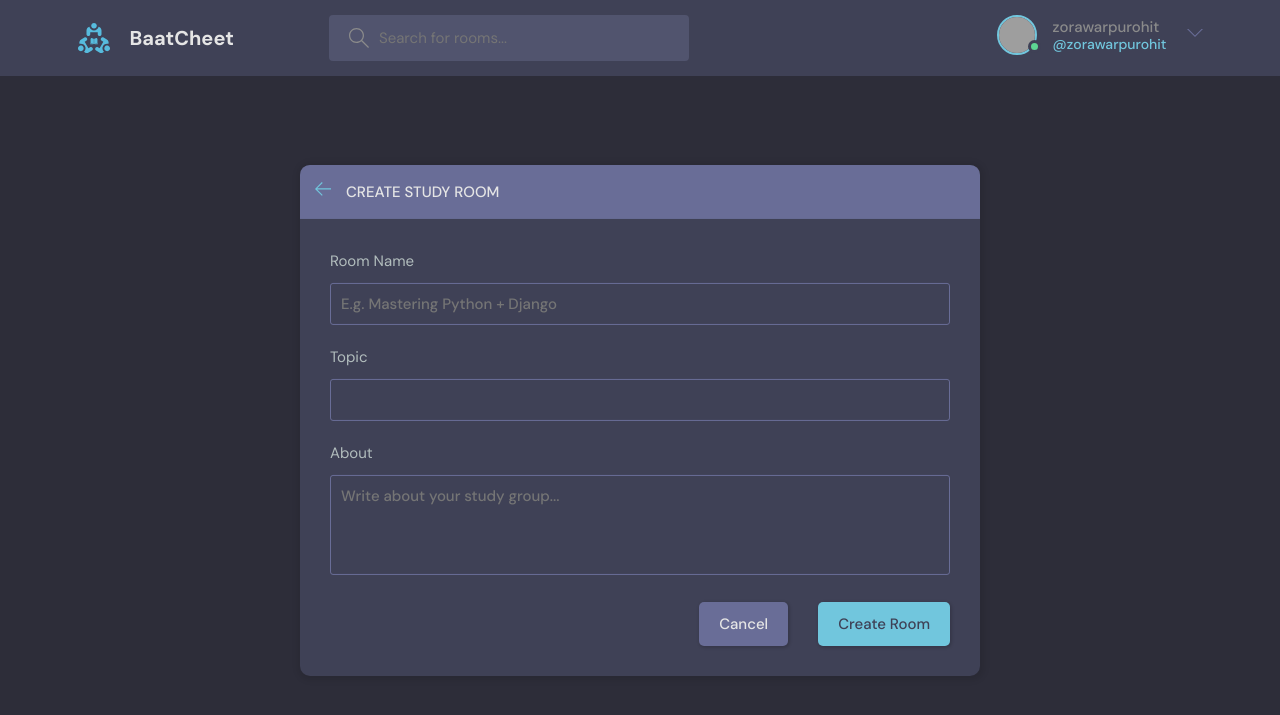
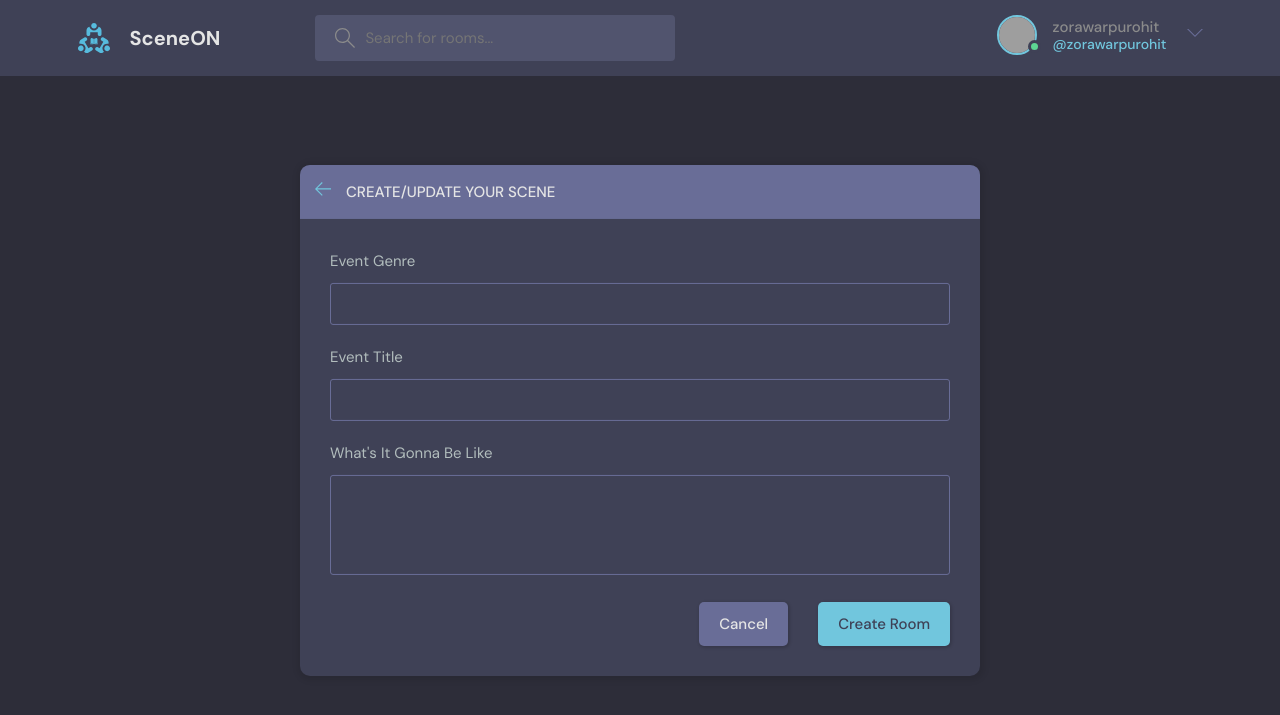
Before and after one commit to zora89/django_basics, a Django app: page /createroom/ in a window 1280 px wide. Shown: the top 715 px of the page. Run offline with Django 4.2, Linux system fonts and the light colour scheme; a user stored in the database is signed in; data comes from the database, SQL or seed files in the repository; both versions use the stored data as it was after the commit; grey boxes are pictures that could not be loaded.

Commit message:
form fields tweaked

```diff
--- a/baatcheet/base/templates/base/room_form.html
+++ b/baatcheet/base/templates/base/room_form.html
@@ -8,7 +8,7 @@
       <div class="layout__box">
         <div class="layout__boxHeader">
           <div class="layout__boxTitle">
-            <a href="index.html">
+            <a href="{% url 'home' %}l">
               <svg version="1.1" xmlns="http://www.w3.org/2000/svg" width="32" height="32" viewBox="0 0 32 32">
                 <title>arrow-left</title>
                 <path
@@ -16,18 +16,46 @@
                 </path>
               </svg>
             </a>
-            <h3>Create Study Room</h3>
+            <h3>Create/Update Your Scene</h3>
           </div>
         </div>
         <div class="layout__body">
-          <form class="form" action="#">
+          <form class="form" action="" method = "POST" >
+            {% csrf_token %}
+
             <div class="form__group">
-              <label for="room_name">Room Name</label>
-              <input id="room_name" name="room_name" type="text" placeholder="E.g. Mastering Python + Django" />
+              <label for="room_topic">Event Genre</label>
+              <input required type = "text" name ="topic" list="topic-list" />
+              <datalist id="topic-list">
+                <select id="room_topic">
+                  {% for topic in topics %}
+                  <option value="{{topic.name}}">{{topic.name}}</option>
+                  {% endfor %}
+                </select>
+
+              </datalist>
+
+              <!-- <input id="room_name" name="room_name" type="text" placeholder="E.g. Mastering Python + Django" /> -->
+            </div>
+
+
+
+            <div class="form__group">
+              <label for="room_name">Event Title</label>
+              {{form.name}}
+
+              <!-- <input id="room_name" name="room_name" type="text" placeholder="E.g. Mastering Python + Django" /> -->
             </div>
 
             <div class="form__group">
-              <label for="room_topic">Topic</label>
+              <label for="room_description">What's It Gonna Be Like </label>
+              {{form.description}}
+
+              <!-- <input id="room_name" name="room_name" type="text" placeholder="E.g. Mastering Python + Django" /> -->
+            </div>
+
+            <!-- <div class="form__group">
+              <label for="room_topic">Event Genre</label>
               <input required type="text" name="topic" id="room_topic" list="topic-list" />
               <datalist id="topic-list">
                 <select id="room_topic">
@@ -37,13 +65,16 @@
                 </select>
               </datalist>
 
-            </div>
+            </div> -->
 
 
-            <div class="form__group">
+
+
+
+            <!-- <div class="form__group">
               <label for="room_about">About</label>
               <textarea name="room_about" id="room_about" placeholder="Write about your study group..."></textarea>
-            </div>
+            </div> -->
             <div class="form__action">
               <a class="btn btn--dark" href="index.html">Cancel</a>
               <button class="btn btn--main" type="submit">Create Room</button>
--- a/baatcheet/base/views.py
+++ b/baatcheet/base/views.py
@@ -104,16 +104,34 @@ def userProfile(request, id):
 @login_required(login_url="login")
 def createRoom(request):
     form = RoomForm()
+    topics = Topic.objects.all()
     if request.method == "POST":
-        form = RoomForm(request.POST)
-        if form.is_valid():
-            room = form.save(commit=False)
-            room.host = request.user
-            room.save()
-            print(request.POST)
-            return redirect('home')
+        topic_name = request.POST.get('topic')
 
-    create_data = {'form': form}
+        # Get_Or_Create Object Below
+
+        topic, created = Topic.objects.get_or_create(name=topic_name)
+
+        Room.objects.create(
+            host=request.user,
+            topic=topic,
+            name=request.POST.get('name'),
+            description=request.POST.get('description'),
+        )
+        return redirect('home')
+
+
+        #Another Method Form
+
+        # form = RoomForm(request.POST)
+        # if form.is_valid():
+        #     room = form.save(commit=False)
+        #     room.host = request.user
+        #     room.save()
+        #     print(request.POST)
+        #     return redirect('home')
+
+    create_data = {'form': form , 'topics': topics}
 
     return render(request, 'base/room_form.html', create_data)
 
@@ -121,6 +139,7 @@ def createRoom(request):
 def updateRoom(request, id):
     room = Room.objects.get(id=id)
     form = RoomForm(instance=room)
+    topics = Topic.objects.all()
 
     if request.user != room.host:
         return HttpResponse('Not Allowed!')
@@ -131,7 +150,7 @@ def updateRoom(request, id):
             form.save()
             return redirect('home')
 
-    update_data = {'form': form}
+    update_data = {'form': form, 'topics': topics}
     return render(request, 'base/room_form.html', update_data)
 
 @login_required(login_url="login")
--- a/baatcheet/templates/navigation.html
+++ b/baatcheet/templates/navigation.html
@@ -3,7 +3,7 @@
     <div class="container">
       <a href="{% url 'home' %}" class="header__logo">
         <img src="{% static 'images/logo.svg' %}" />
-        <h1>BaatCheet</h1>
+        <h1>SceneON</h1>
       </a>
       <form class="header__search" method="GET" action="{% url 'home' %}">
         <label>
```
Also changed, not shown: baatcheet/db.sqlite3.
